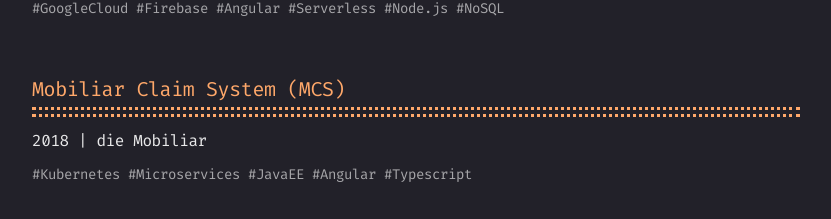
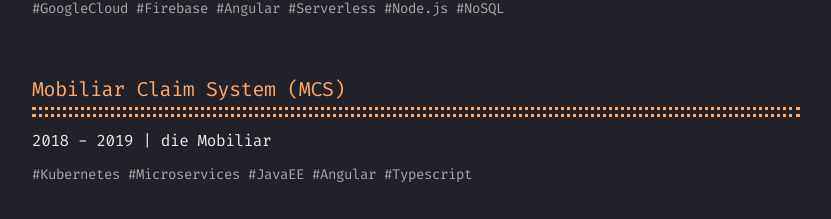
Before and after one commit to fischermatte/fischermatte.dev, a Next.js app: page /projects in a window 1280 px wide. Shown: the part 833-1052 px from the top of the page, without its empty margins (224-1055 px from the left). Built offline with nearby package versions, Linux system fonts and the light colour scheme; what @tailwindcss/custom-forms would draw is missing.

Commit message:
Update projects.ts

```diff
--- a/src/core/client/content/projects.ts
+++ b/src/core/client/content/projects.ts
@@ -59,7 +59,7 @@ export const projects: Project[] = [
     },
     period: {
       from: '2018-03-01',
-      to: '2018-03-01',
+      to: '2019-07-01',
     },
     tags: ['Kubernetes', 'Microservices', 'JavaEE', 'Angular', 'Typescript'],
   },
```
